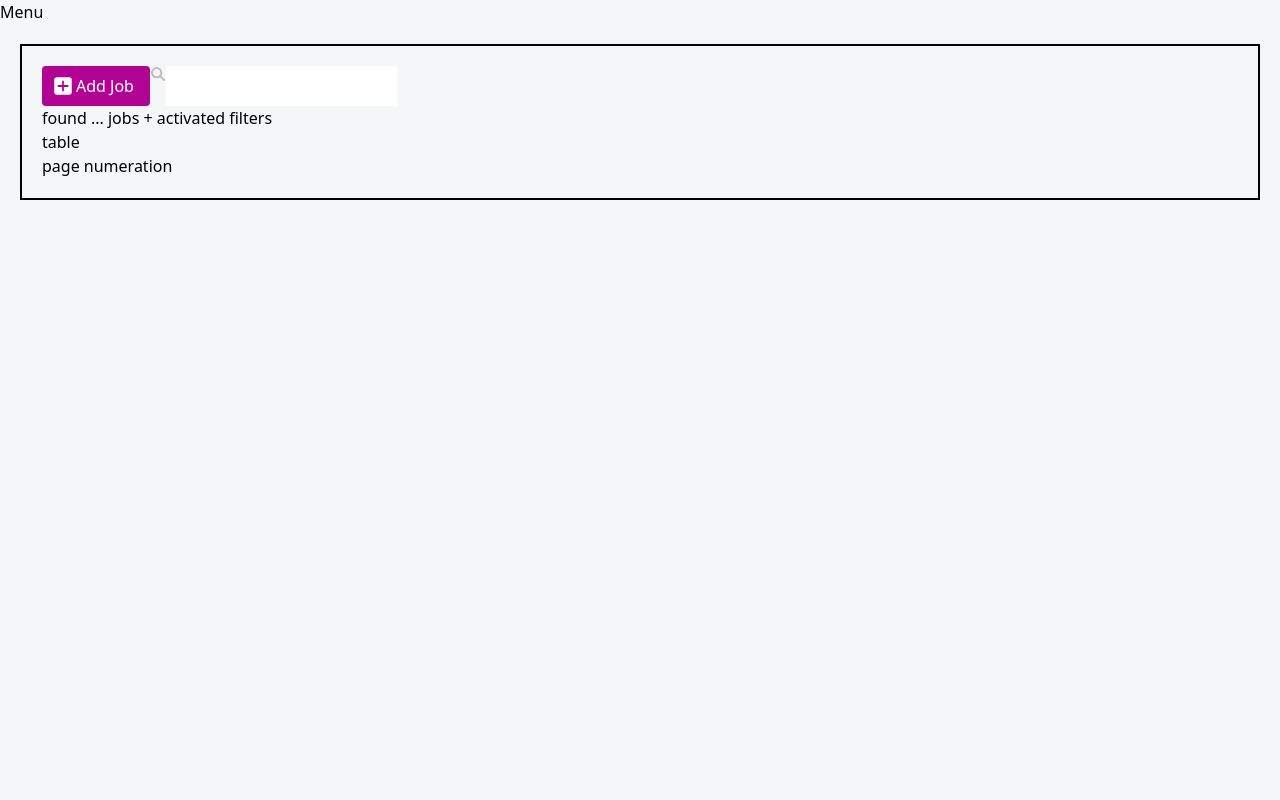
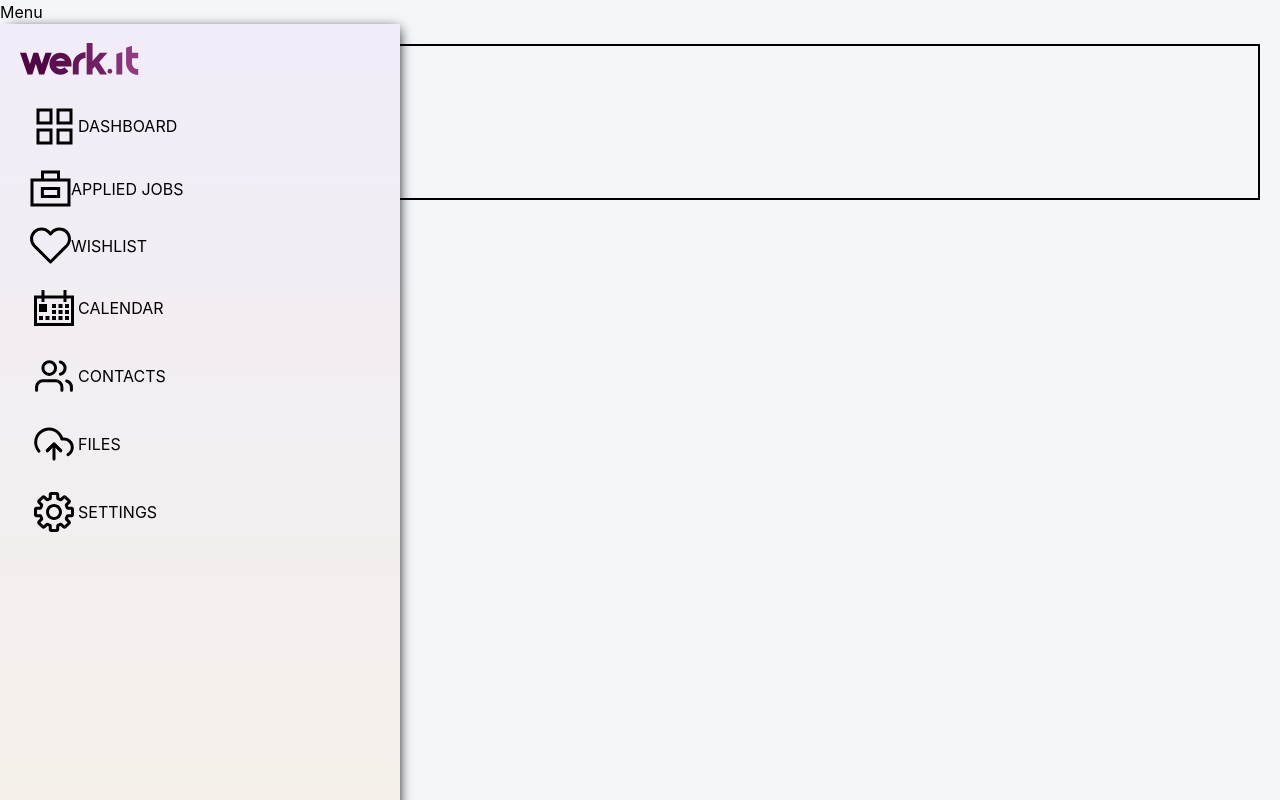
Before and after one commit to tweiss777/werk.it, a React (Create React App) app in the folder client/: page / in a window 1280 px wide. Built offline with nearby package versions, Linux system fonts and the light colour scheme.

Commit message:
aded svgs

```diff
--- a/client/src/components/CalendarSVG.tsx
+++ b/client/src/components/CalendarSVG.tsx
@@ -1,8 +1,9 @@
-import React from 'React';
+
+import React from "react";
 
 export default function CalendarSVG() {
     return (
-        <svg className="fill-current h-full w-full" width="48" height="48" viewBox="0 0 48 48" fill="none" xmlns="http://www.w3.org/2000/svg">
+        <svg width="48" height="48" viewBox="0 0 48 48" fill="none" xmlns="http://www.w3.org/2000/svg">
             <path d="M42.5 13H5.5V40.5H42.5V13Z" stroke="black" stroke-width="3" stroke-miterlimit="10"/>
             <path d="M13 6V18" stroke="black" stroke-width="3" stroke-miterlimit="10"/>
             <path d="M35 6V18" stroke="black" stroke-width="3" stroke-miterlimit="10"/>
--- /dev/null
+++ b/client/src/components/ContactsSVG.tsx
@@ -0,0 +1,11 @@
+import React from "react";
+export default function ContactsSVG() {
+    return (
+        <svg width="48" height="48" viewBox="0 0 48 48" fill="none" xmlns="http://www.w3.org/2000/svg">
+            <path d="M31.9166 38.25V35.0833C31.9166 33.4036 31.2494 31.7927 30.0617 30.605C28.8739 29.4173 27.263 28.75 25.5833 28.75H12.9166C11.2369 28.75 9.62603 29.4173 8.4383 30.605C7.25057 31.7927 6.58331 33.4036 6.58331 35.0833V38.25" stroke="black" stroke-width="3" stroke-linecap="round" stroke-linejoin="round"/>
+            <path d="M19.25 22.4167C22.7478 22.4167 25.5833 19.5811 25.5833 16.0833C25.5833 12.5855 22.7478 9.75 19.25 9.75C15.7522 9.75 12.9167 12.5855 12.9167 16.0833C12.9167 19.5811 15.7522 22.4167 19.25 22.4167Z" stroke="black" stroke-width="3" stroke-linecap="round" stroke-linejoin="round"/>
+            <path d="M41.4167 38.25V35.0833C41.4156 33.68 40.9486 32.3169 40.0888 31.2078C39.2291 30.0988 38.0254 29.3066 36.6667 28.9558" stroke="black" stroke-width="3" stroke-linecap="round" stroke-linejoin="round"/>
+            <path d="M30.3333 9.95581C31.6956 10.3046 32.9031 11.0969 33.7654 12.2078C34.6277 13.3187 35.0957 14.685 35.0957 16.0912C35.0957 17.4975 34.6277 18.8638 33.7654 19.9747C32.9031 21.0855 31.6956 21.8778 30.3333 22.2266" stroke="black" stroke-width="3" stroke-linecap="round" stroke-linejoin="round"/>
+        </svg>
+    )
+}
--- a/client/src/components/MenuBar.tsx
+++ b/client/src/components/MenuBar.tsx
@@ -1,16 +1,22 @@
 import React from "react";
 import { Link } from "react-router-dom";
 import '../styles/menubar.css';
+import AppliedJobsSVG from "./AppliedJobsSVG";
+import CalendarSVG from "./CalendarSVG";
+import ContactsSVG from "./ContactsSVG";
 import DashbaordSVG from "./DashboardSVG";
+import FilesSVG from "./FilesSVG";
 import LogoSVG from "./LogoSVG";
+import SettingsSVG from "./SettingsSVG";
+import WishListSVG from "./WishListSVG";
 
 interface IProps{
     isDisplayed?: boolean;
 }
 
 function MenuBar({ isDisplayed }: IProps) {
-  if (!isDisplayed) return <></>;
-  else
+  // if (!isDisplayed) return <></>;
+  // else
     return (
       <div className="menu-bar-container">
         <div className="menu-bar">
@@ -20,44 +26,49 @@ function MenuBar({ isDisplayed }: IProps) {
           </div>
 
           <Link to="/saved">
-            <div className="flex flex-row menu-item">
+            <div className="menu-item">
               <DashbaordSVG />
               <button>DASHBOARD</button>
             </div>
           </Link>
 
           <Link to="/template">
-            <div className="flex flex-row menu-item">
-
+            <div className="menu-item">
+              <AppliedJobsSVG />
               <button>APPLIED JOBS</button>
             </div>
           </Link>
 
           <Link to="/wishlist">
             <div className="flex flex-row menu-item">
+              <WishListSVG />
               <button>WISHLIST</button>
             </div>
           </Link>
 
           <Link to="/calendar">
-            <div className="flex flex-row menu-item">
+            <div className="menu-item">
+              <CalendarSVG />
               <button>CALENDAR</button>
             </div>
           </Link>
           <Link to="/contacts">
-            <div className="flex flex-row menu-item">
+            <div className="menu-item">
+              <ContactsSVG />
               <button>CONTACTS</button>
             </div>
           </Link>
 
           <Link to="/files">
-            <div className="flex flex-row menu-item">
+            <div className="menu-item">
+              <FilesSVG />
               <button>FILES</button>
             </div>
           </Link>
 
           <Link to="/settings">
-            <div className="flex flex-row menu-item">
+            <div className="menu-item">
+              <SettingsSVG />
               <button>SETTINGS</button>
             </div>
           </Link>
--- a/client/src/components/NavigationBar.tsx
+++ b/client/src/components/NavigationBar.tsx
@@ -14,10 +14,11 @@ function NavigationBar() {
   }
 
   return (
-    <>
+    <div className="font-inter">
       <button onClick={handleDisplayMenu}>Menu</button>
-      <MenuBar isDisplayed={display} />
-    </>
+      <MenuBar />
+    </div>
+
   );
 }
 
--- a/client/src/index.css
+++ b/client/src/index.css
@@ -2,6 +2,7 @@
 @tailwind components;
 @tailwind utilities;
 
+@import url('https://fonts.googleapis.com/css2?family=Inter:wght@100;200;300;400;500;600;700;800;900&display=swap');
 
 html,
 body,
--- a/client/src/styles/menubar.css
+++ b/client/src/styles/menubar.css
@@ -1,7 +1,7 @@
-@import url('https://fonts.googleapis.com/css2?family=Inter:wght@100;200;300;400;500;600;700;800;900&display=swap');
+
+
 
 .menu-bar-container{
-    font-family: Inter;
     background: linear-gradient(180deg, #F2ECF9 0%, #F4F0E9 100%);;
     position: fixed;
     min-width: 400px;
@@ -42,6 +42,7 @@
 }
 
 .menu-bar .menu-item{
+    @apply flex flex-row;
     padding-left: 10px;
     margin: 20px 5%;
     transition: 0.3s ease-in;
--- a/client/tailwind.config.js
+++ b/client/tailwind.config.js
@@ -2,6 +2,10 @@ module.exports = {
   content: ["./src/**/*.{js,jsx,ts,tsx}"],
   theme: {
     extend: {
+      fontFamily: {
+        inter: ['Inter'],
+      },
+
       colors: {
         addButton: "#B10494",
       },
```
